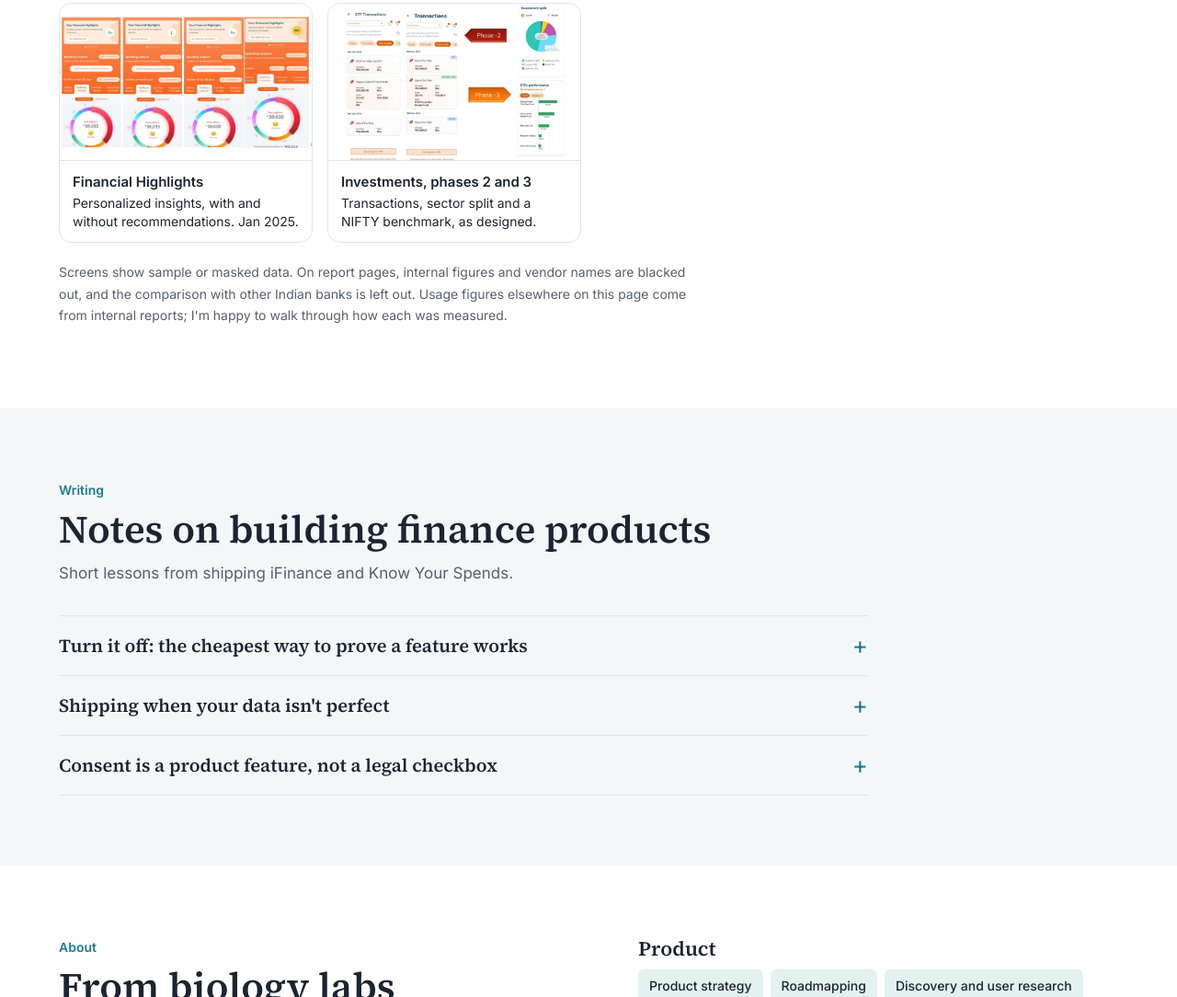
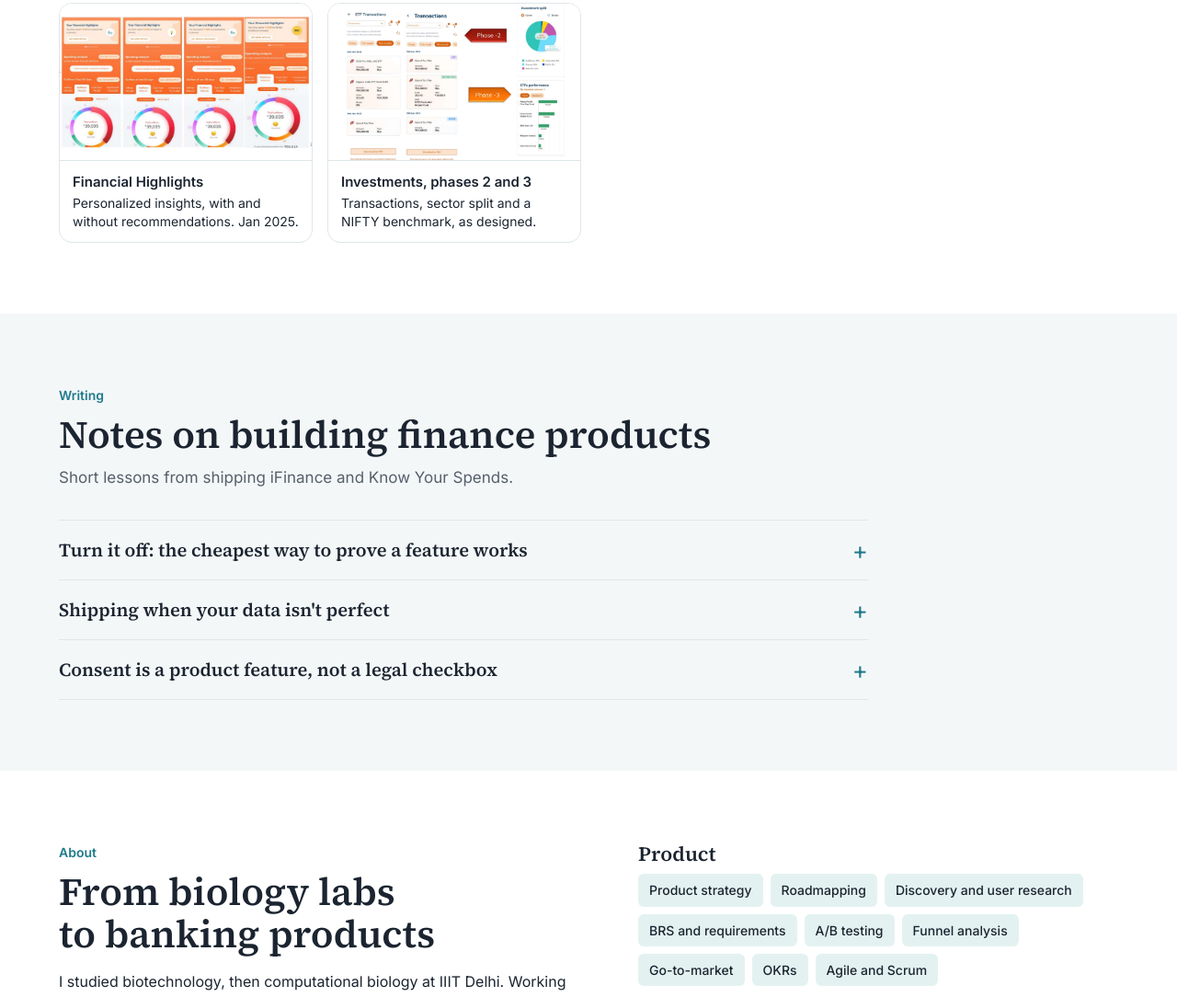
Before and after one commit to amaithi20332/amaithi20332.github.io, a plain HTML site: page index.html in a window 1280 px wide. Shown: the part 6326-7410 px from the top of the page at 92% size. Drawn offline with Linux system fonts and the light colour scheme.

Commit message:
Update index.html

```diff
--- a/index.html
+++ b/index.html
@@ -293,7 +293,6 @@ footer p{color:#b9cdd2;max-width:52ch;margin:0}
 <p class="lede" style="margin-bottom:18px">Select any image to view it full size.</p>
 <div class="tabs" role="tablist" aria-label="Document proofs" id="gtabs"></div>
 <div class="gal" id="gal"></div>
-<p class="note">Screens show sample or masked data. On report pages, internal figures and vendor names are blacked out, and the comparison with other Indian banks is left out. Usage figures elsewhere on this page come from internal reports; I'm happy to walk through how each was measured.</p>
 </div></section>
 
 <section class="band" id="writing" style="background:var(--paper)"><div class="wrap">
```
